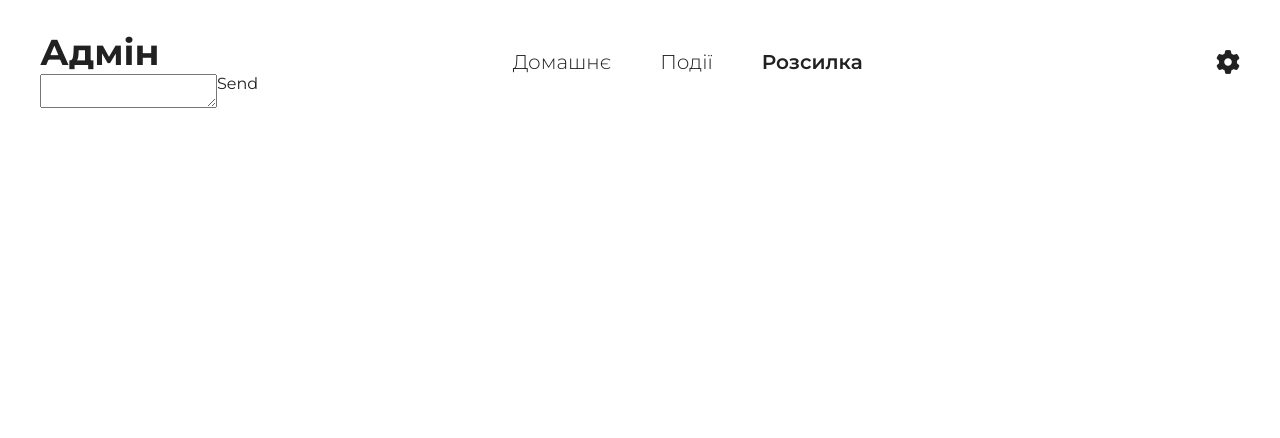
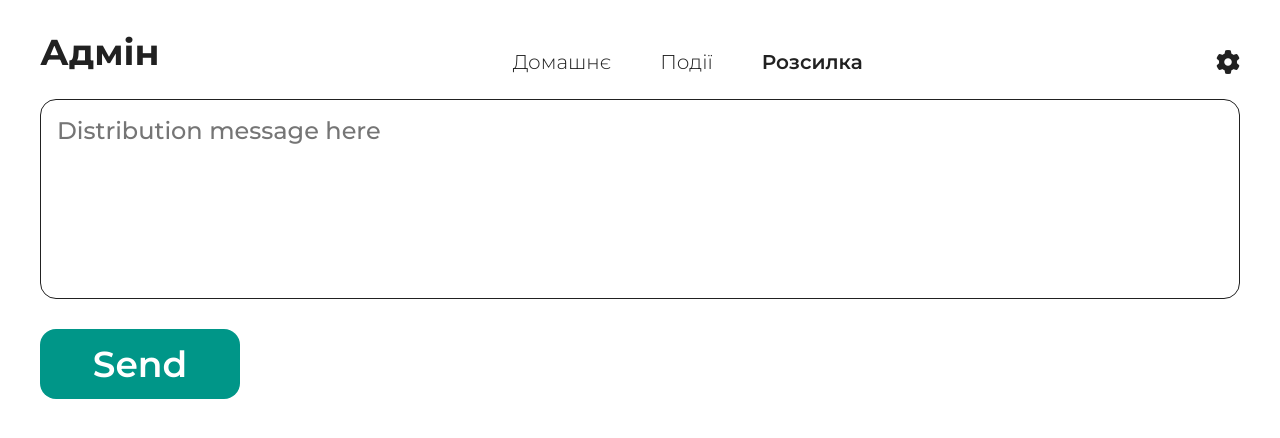
Before and after one commit to ZubalYana/Homework-Diary, a website: page public/admin/admin.html in a window 1280 px wide. Both pictures are taken after a click on the element "Розсилка". Drawn offline with nearby package versions, Linux system fonts and the light colour scheme; no server answers.

Commit message:
complete the distribution screen html content and style all the elements created, add hover effects

```diff
--- a/public/admin/admin.html
+++ b/public/admin/admin.html
@@ -235,7 +235,7 @@
         </div>
         <div class="events" id="events"></div>
         <div class="distribution" id="distribution">
-            <textarea id="distribution_textarea"></textarea>
+            <textarea id="distribution_textarea" placeholder="Distribution message here"></textarea>
             <div class="sendDistribution_btn">Send</div>
         </div>
 
--- a/public/admin/admin.scss
+++ b/public/admin/admin.scss
@@ -162,5 +162,46 @@
           color: #fff;
       }
     }
+    .distribution{
+      width: 100%;
+      height: 96%;
+      display: flex;
+      flex-direction: column;
+      padding-top: 25px;
+      #distribution_textarea{
+        width: 100%;
+        height: 200px;
+        resize: none;
+        border: 1px #212121 solid;
+        border-radius: 16px;
+        padding: 16px;
+        font-size: 24px;
+        font-weight: 500;
+      }
+      .sendDistribution_btn{
+        width: 200px;
+        height: 70px;
+        background-color: #009688;
+        color: #fff;
+        font-size: 36px;
+        font-weight: 600;
+        display: flex;
+        justify-content: center;
+        align-items: center;
+        border-radius: 16px;
+        transition: 0.4s ease-in-out;
+        cursor: pointer;
+        margin-top: 30px;
+        user-select: none;
+    }
+    .sendDistribution_btn:hover{
+        background-color: #B2DFDB;
+        color: #212121;
+    }
+    .sendDistribution_btn:active{
+        background-color: #212121;
+        color: #fff;
+    }
+    }
 
-  }
+}
```
Also changed, not shown: public/admin/admin.css, 1 other file.
